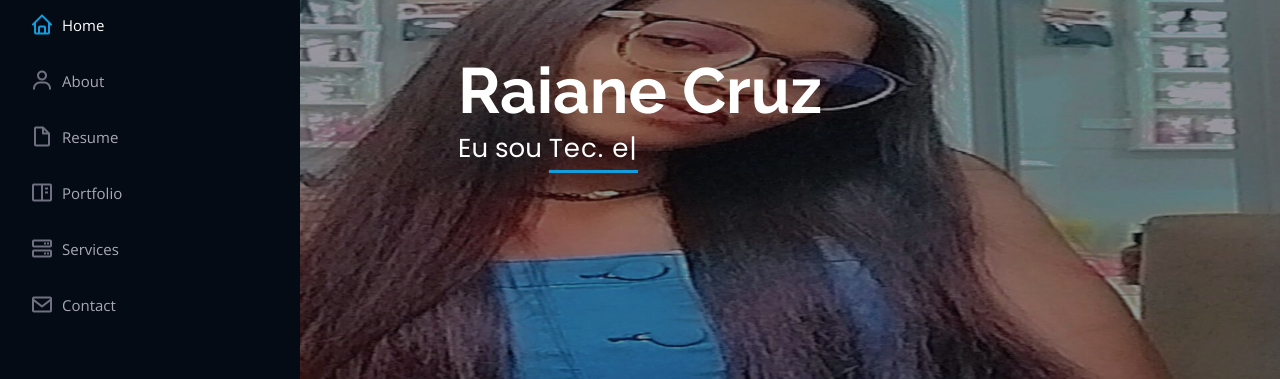
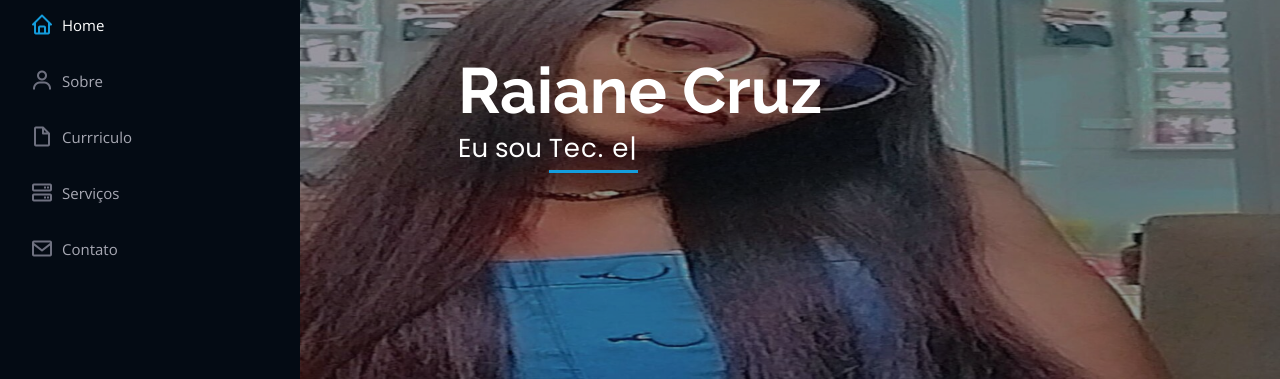
Before and after one commit to RaianeKruz/portfolio, a plain HTML site: page iPortfolio/index.html in a window 1280 px wide. Shown: the part 260-639 px from the top of the page. Drawn offline with nearby package versions, Linux system fonts and the light colour scheme.

Commit message:
Tradução do menu lateral

```diff
--- a/iPortfolio/index.html
+++ b/iPortfolio/index.html
@@ -60,11 +60,10 @@
       <nav id="navbar" class="nav-menu navbar">
         <ul>
           <li><a href="#hero" class="nav-link scrollto active"><i class="bx bx-home"></i> <span>Home</span></a></li>
-          <li><a href="#about" class="nav-link scrollto"><i class="bx bx-user"></i> <span>About</span></a></li>
-          <li><a href="#resume" class="nav-link scrollto"><i class="bx bx-file-blank"></i> <span>Resume</span></a></li>
-          <li><a href="#portfolio" class="nav-link scrollto"><i class="bx bx-book-content"></i> <span>Portfolio</span></a></li>
-          <li><a href="#services" class="nav-link scrollto"><i class="bx bx-server"></i> <span>Services</span></a></li>
-          <li><a href="#contact" class="nav-link scrollto"><i class="bx bx-envelope"></i> <span>Contact</span></a></li>
+          <li><a href="#about" class="nav-link scrollto"><i class="bx bx-user"></i> <span>Sobre</span></a></li>
+          <li><a href="#resume" class="nav-link scrollto"><i class="bx bx-file-blank"></i> <span>Currriculo</span></a></li>
+          <li><a href="#services" class="nav-link scrollto"><i class="bx bx-server"></i> <span>Serviços</span></a></li>
+          <li><a href="#contact" class="nav-link scrollto"><i class="bx bx-envelope"></i> <span>Contato</span></a></li>
         </ul>
       </nav><!-- .nav-menu -->
     </div>
```
